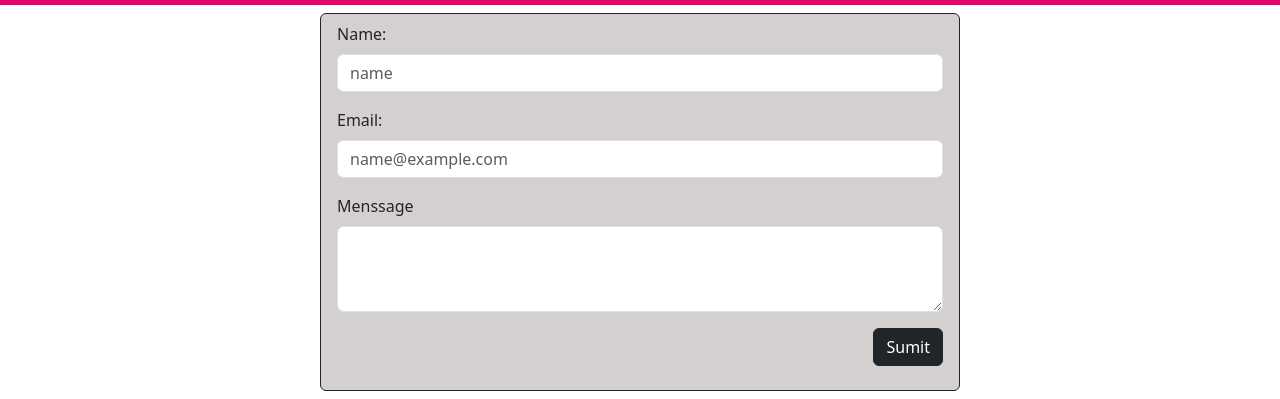
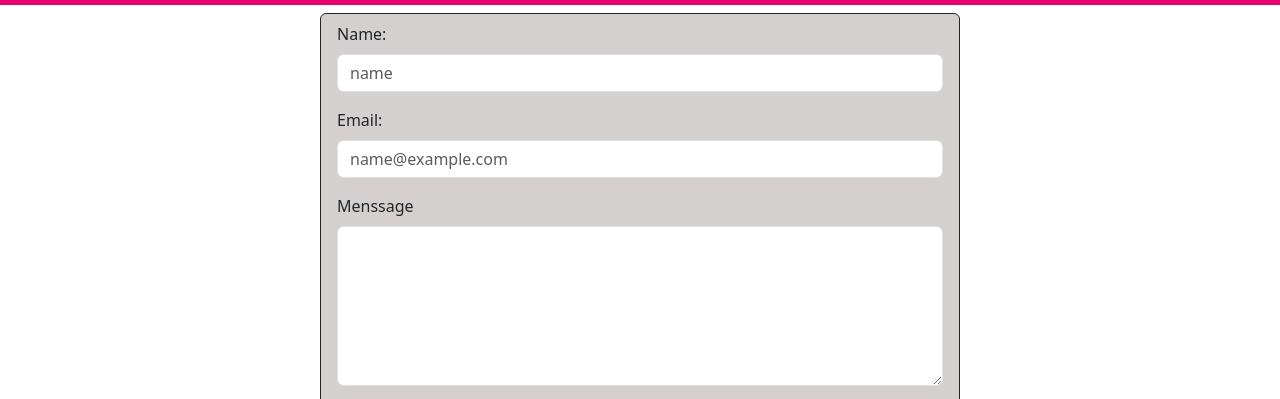
Before and after one commit to DanielOQ0/IntroJavaScript, a plain HTML site: page contact.html in a window 1280 px wide. Shown: the part 189-588 px from the top of the page. Drawn offline with nearby package versions, Linux system fonts and the light colour scheme.

Commit message:
actualizar tamaños del textarea en contact

```diff
--- a/assets/style/style.css
+++ b/assets/style/style.css
@@ -25,6 +25,12 @@ footer i {
 #formContact {
   width: 50vw;
   background-color: rgb(213, 208, 208);
+}
+#contactTextarea1 {
+  height: 10rem;
+}
+#mainC {
+  min-height: 62vh;
 }
 #cardView {
   height: 360px;
--- a/contact.html
+++ b/contact.html
@@ -81,7 +81,7 @@
         <h1>Contact Us</h1>
       </section>
     </header>
-    <main class="d-flex justify-content-center">
+    <main id="mainC" class="d-flex justify-content-center">
       <form id="formContact" class="m-2 py-2 px-3 border border-dark rounded">
         <div class="mb-3">
           <label for="contactInput1" class="form-label">Name:</label>
```
